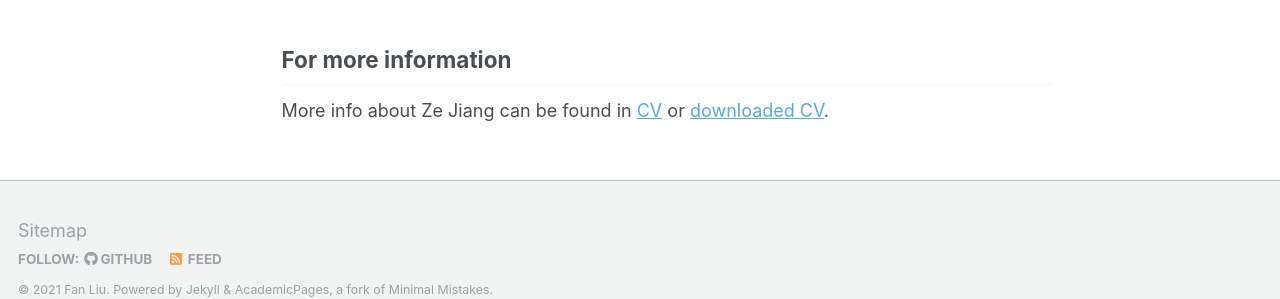
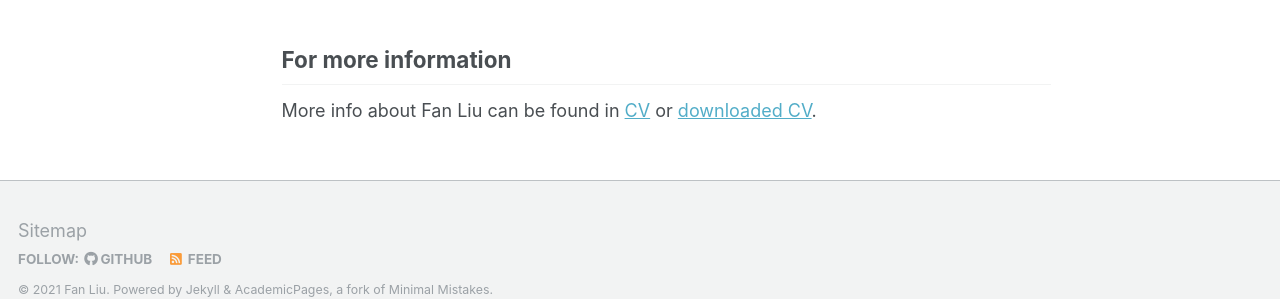
Before and after one commit to liufancs/liufancs.github.io, a Jekyll site: the page built from _pages/about.md, in a window 1280 px wide and 1388 px high. Shown: the part 1052-1351 px from the top of the window. Built offline with Jekyll 4.4.1, drawn with Linux system fonts in a browser that asks for light colours; some web fonts are replaced.

Commit message:
Update about.md

```diff
--- a/_pages/about.md
+++ b/_pages/about.md
@@ -29,4 +29,4 @@ Jiang, Z., Sharma, A., & Johnson, F. (2019). Assessing the sensitivity of hydro-
 Jiang, Z., Raghavan, S. V., Hur, J., Sun, Y., Liong, S.-Y., Nguyen, V. Q., & Van Pham Dang, T. (2019). Future changes in rice yields over the Mekong River Delta due to climate change-Alarming or alerting? *Theoretical and Applied Climatology*, 137(1), 545-555. [link](https://doi.org/10.1007/s00704-018-2617-z)
 
 ## For more information
-More info about Ze Jiang can be found in [CV](https://zejiang-unsw.github.io/cv/) or [downloaded CV](http://zejiang-unsw.github.io/files/CV_Ze JIANG_UNSW_Eng.pdf).
+More info about Fan Liu can be found in [CV](https://liufancs.github.io/cv/) or [downloaded CV](http://liufancs.github.io/files/CV_liufan_Eng.pdf).
```
